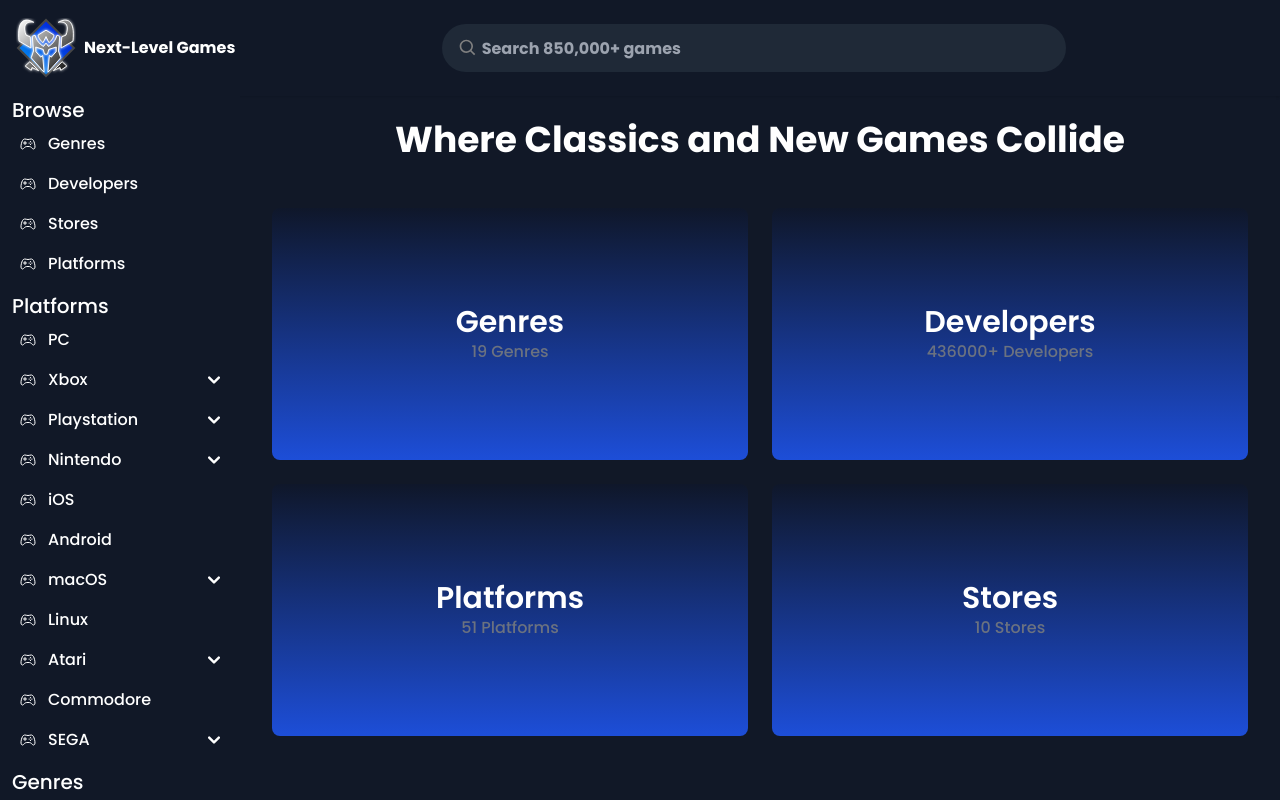
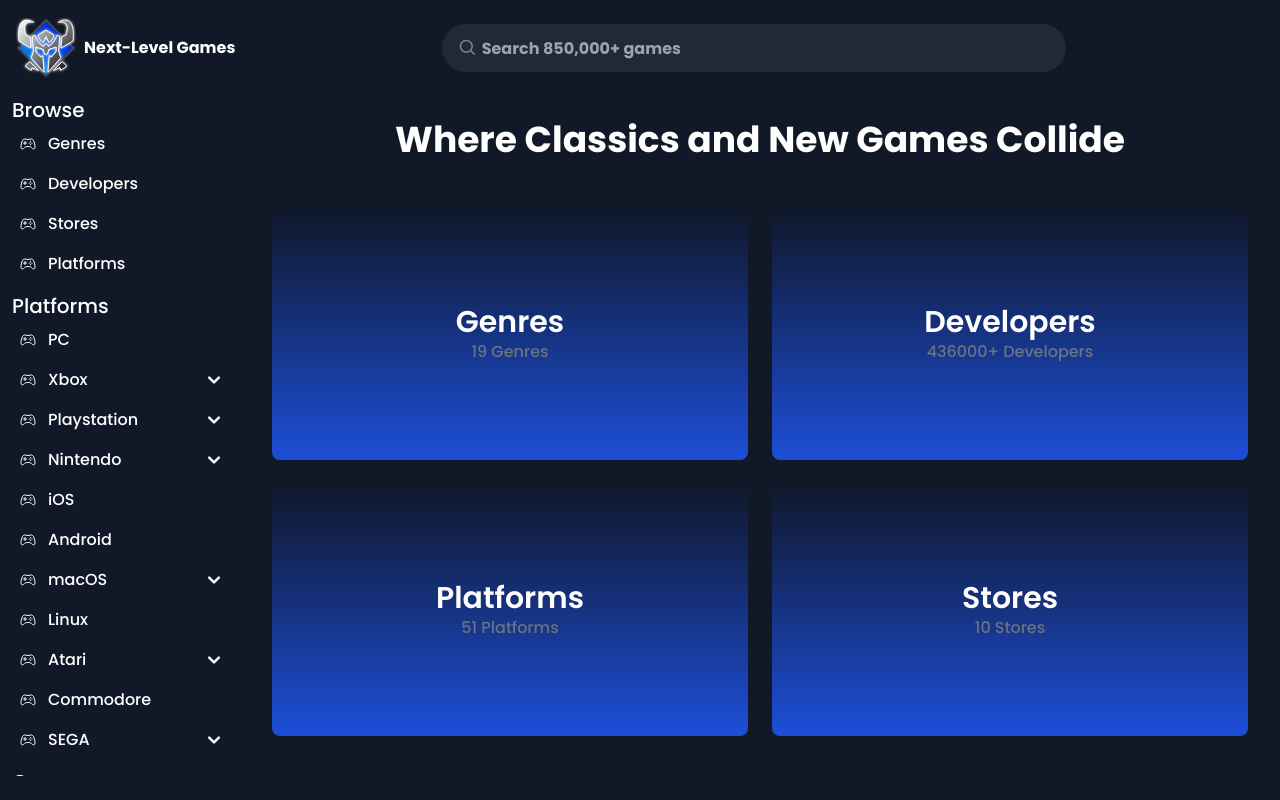
Before and after one commit to CodeExpert8081/react-game-site, a Next.js app: page / in a window 1280 px wide. Shown: the top 800 px of the page. Built offline with nearby package versions, Linux system fonts and the light colour scheme.

Commit message:
updated sidebar to use viewport height to fix the scrolling issue

```diff
--- a/components/ui/Sidebar/Sidebar.tsx
+++ b/components/ui/Sidebar/Sidebar.tsx
@@ -96,7 +96,7 @@ const Sidebar = () => {
         ${isMenuToggled && "-translate-x-full fixed top-0 left-0"}`}
         aria-label="Sidebar"
       >
-        <div className={`w-60 h-full px-3 overflow-y-auto bg-gray-900 pb-12 ${isMenuToggled && "pt-6- w-full-"}`}>
+        <div className={`w-60 h-[85vh] px-3 overflow-y-auto bg-gray-900 pb-8 ${isMenuToggled && "pt-6- w-full-"}`}>
           {
             //DISPLAYS THE LOGO WITHIN SIDBAR
             isMenuToggled && (
```
